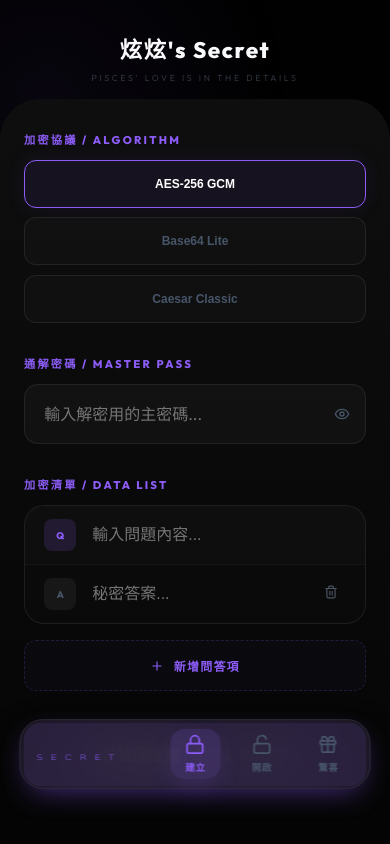
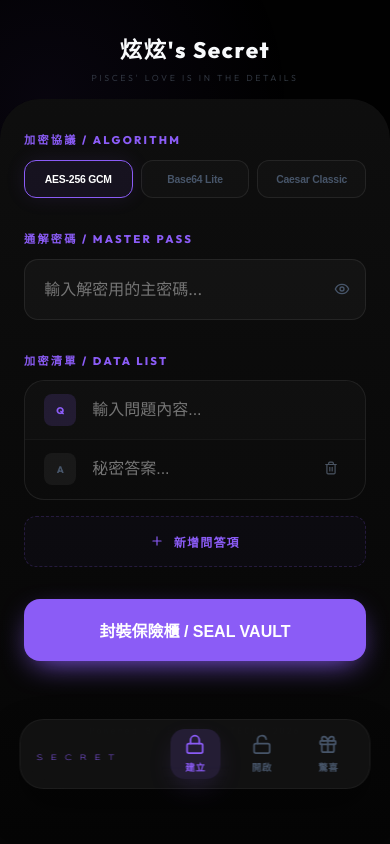
Before and after one commit to EVSDELAT/Secret, a React (Vite) app: page / in a window 390 px wide. Built offline with nearby package versions, Linux system fonts and the light colour scheme.

Commit message:
style: 手機版加密協議按鈕改為三列並排以節省空間

```diff
--- a/src/index.css
+++ b/src/index.css
@@ -305,14 +305,16 @@ label { display: block; font-size: 0.7rem; font-weight: 800; color: var(--accent
   .compact-layout { gap: 2rem; }
 
   .algo-grid {
-    grid-template-columns: 1fr;
-    gap: 0.6rem;
+    grid-template-columns: repeat(3, 1fr);
+    gap: 0.5rem;
   }
 
   .algo-grid button {
-    padding: 1rem;
-    font-size: 0.75rem;
+    padding: 0.8rem 0.2rem;
+    font-size: 0.65rem;
     background: rgba(255,255,255,0.02);
+    letter-spacing: -0.02em;
+    white-space: nowrap;
   }
 
   .glass-input.small {
```
